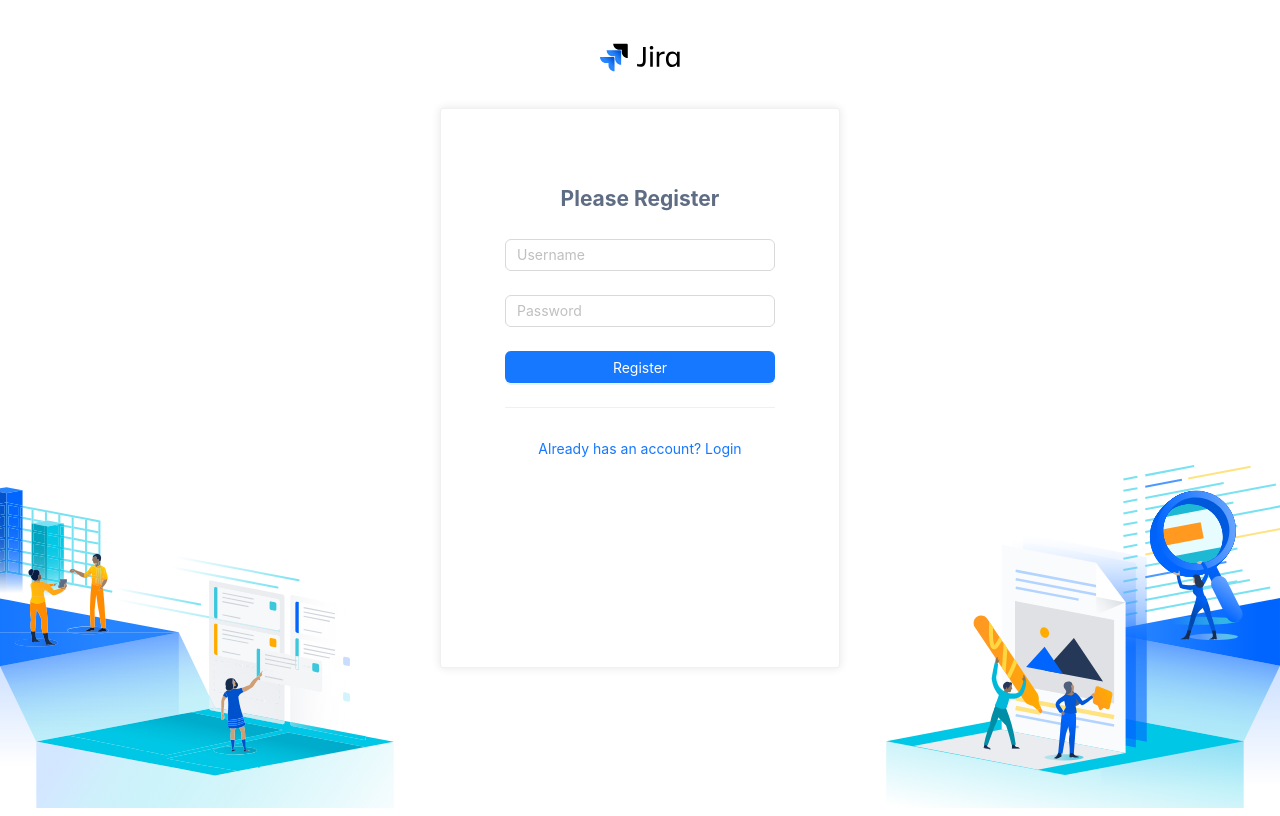
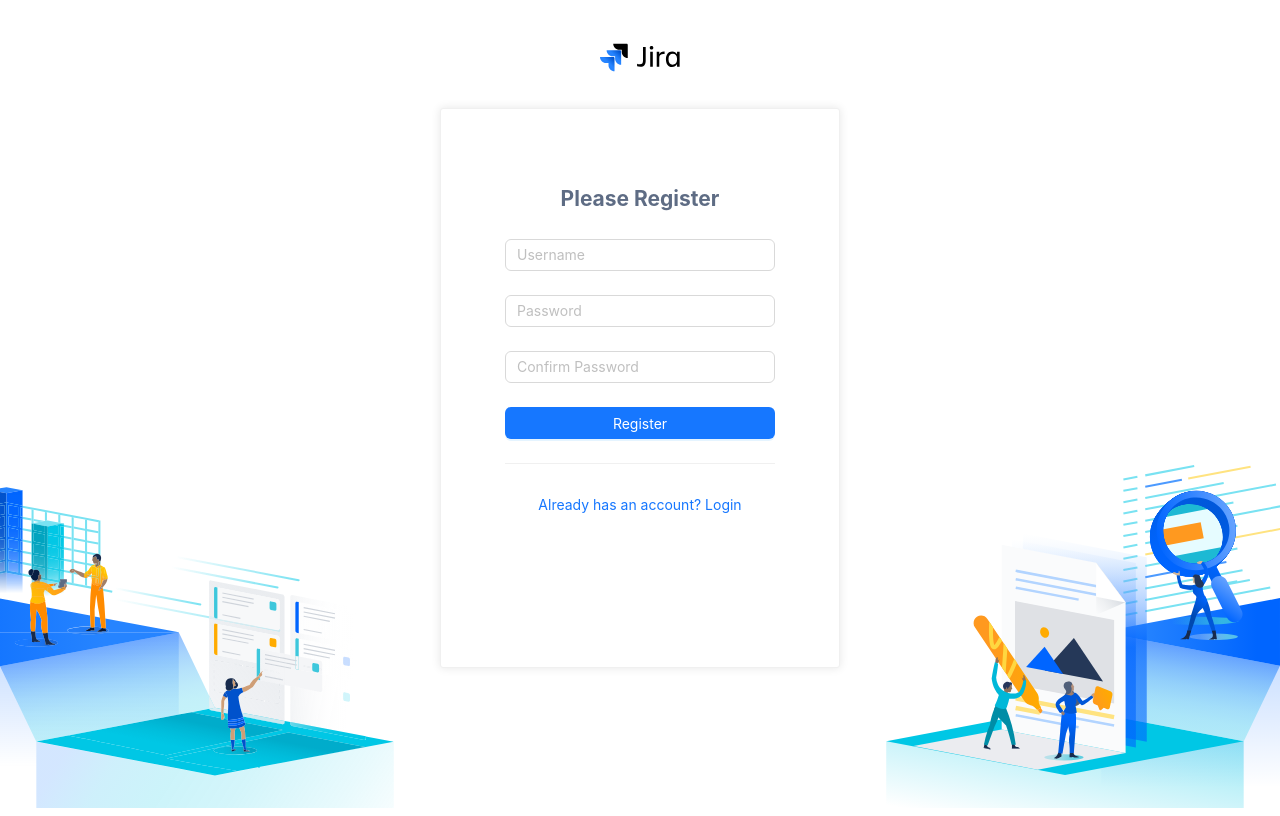
Before and after one commit to TLHSIEH0610/JIRA-Mock, a React (Create React App) app: page / in a window 1280 px wide. Both pictures are taken after a click on the button "Don't have an account? Register". Built offline with nearby package versions, Linux system fonts and the light colour scheme.

Commit message:
add login register error handling

```diff
--- a/src/auth-provider.ts
+++ b/src/auth-provider.ts
@@ -18,7 +18,7 @@ export const login = (data: { username: string; password: string }) =>
     body: JSON.stringify(data),
   }).then(async (response) => {
     if (response.ok) return handleUserResponse(await response.json());
-    else return Promise.reject(data);
+    else return Promise.reject(await response.json());
   });
 
 export const register = (data: { username: string; password: string }) =>
@@ -28,7 +28,7 @@ export const register = (data: { username: string; password: string }) =>
     body: JSON.stringify(data),
   }).then(async (response) => {
     if (response.ok) return handleUserResponse(await response.json());
-    else return Promise.reject(data);
+    else return Promise.reject(await response.json());
   });
 
 export const logout = async () => {
--- a/src/unauthenticated-app/index.tsx
+++ b/src/unauthenticated-app/index.tsx
@@ -1,7 +1,7 @@
 import { useState } from "react";
 import { RegisterScreen } from "unauthenticated-app/register";
 import { LoginScreen } from "unauthenticated-app/login";
-import { Button, Card, Divider } from "antd";
+import { Button, Card, Divider, Typography } from "antd";
 import styled from "@emotion/styled";
 import logo from "assets/logo.svg";
 import left from "assets/left.svg";
@@ -9,13 +9,22 @@ import right from "assets/right.svg";
 
 export const UnauthenticatedApp = () => {
   const [isRegister, setIsRegister] = useState(false);
+  const [error, setError] = useState<Error | null>(null);
+
   return (
     <Container>
       <Header />
       <Background />
       <ShadowCard>
         <Title>{isRegister ? "Please Register" : "Please Login"}</Title>
-        {isRegister ? <RegisterScreen /> : <LoginScreen />}
+        {error ? (
+          <Typography.Text type={"danger"}>{error.message}</Typography.Text>
+        ) : null}
+        {isRegister ? (
+          <RegisterScreen onError={setError} />
+        ) : (
+          <LoginScreen onError={setError} />
+        )}
         <Divider />
         <Button type="link" onClick={() => setIsRegister(!isRegister)}>
           {isRegister
--- a/src/unauthenticated-app/login.tsx
+++ b/src/unauthenticated-app/login.tsx
@@ -1,12 +1,25 @@
 import { useAuth } from "context/auth-context";
 import { Button, Form, Input } from "antd";
 import { LongButton } from "unauthenticated-app/index";
+import { useAsync } from "utils/useAsync";
 
-export const LoginScreen = () => {
+export const LoginScreen = ({
+  onError,
+}: {
+  onError: (error: Error) => void;
+}) => {
   const { login } = useAuth();
+  const { run, isLoading } = useAsync(undefined, { throwOnError: true });
 
-  const handleSubmit = (values: { username: string; password: string }) => {
-    login(values);
+  const handleSubmit = async (values: {
+    username: string;
+    password: string;
+  }) => {
+    try {
+      await run(login(values));
+    } catch (e) {
+      onError(e as Error);
+    }
   };
 
   return (
@@ -24,7 +37,7 @@ export const LoginScreen = () => {
         <Input placeholder={"Password"} type="password" id={"password"} />
       </Form.Item>
       <Form.Item>
-        <LongButton htmlType={"submit"} type={"primary"}>
+        <LongButton loading={isLoading} htmlType={"submit"} type={"primary"}>
           Login
         </LongButton>
       </Form.Item>
--- a/src/unauthenticated-app/register.tsx
+++ b/src/unauthenticated-app/register.tsx
@@ -1,12 +1,32 @@
 import { useAuth } from "context/auth-context";
 import { Form, Input } from "antd";
 import { LongButton } from "unauthenticated-app/index";
+import { useAsync } from "utils/useAsync";
 
-export const RegisterScreen = () => {
+export const RegisterScreen = ({
+  onError,
+}: {
+  onError: (error: Error) => void;
+}) => {
   const { register, user } = useAuth();
+  const { run, isLoading } = useAsync(undefined, { throwOnError: true });
 
-  const handleSubmit = (values: { username: string; password: string }) => {
-    register(values);
+  const handleSubmit = async ({
+    cpassword,
+    ...values
+  }: {
+    username: string;
+    password: string;
+    cpassword: string;
+  }) => {
+    if (cpassword !== values.password) {
+      return onError(new Error("Password not matching"));
+    }
+    try {
+      await run(register(values));
+    } catch (e) {
+      onError(e as Error);
+    }
   };
 
   return (
@@ -23,8 +43,18 @@ export const RegisterScreen = () => {
       >
         <Input placeholder={"Password"} type="password" id={"password"} />
       </Form.Item>
+      <Form.Item
+        name={"cpassword"}
+        rules={[{ required: true, message: "Please input password again" }]}
+      >
+        <Input
+          placeholder={"Confirm Password"}
+          type="password"
+          id={"cpassword"}
+        />
+      </Form.Item>
       <Form.Item>
-        <LongButton htmlType={"submit"} type={"primary"}>
+        <LongButton loading={isLoading} htmlType={"submit"} type={"primary"}>
           Register
         </LongButton>
       </Form.Item>
--- a/src/utils/useAsync.ts
+++ b/src/utils/useAsync.ts
@@ -12,7 +12,13 @@ const defaultInitialState: State<null> = {
   error: null,
 };
 
-export const useAsync = <D>(initialState?: State<D>) => {
+const defaultConfig = { throwOnError: false };
+
+export const useAsync = <D>(
+  initialState?: State<D>,
+  initialConfig?: typeof defaultConfig
+) => {
+  const config = { ...defaultConfig, ...initialConfig };
   const [state, setState] = useState({
     ...defaultInitialState,
     ...initialState,
@@ -38,7 +44,10 @@ export const useAsync = <D>(initialState?: State<D>) => {
     }
     setState({ ...state, stat: "loading" });
 
-    return promise.then(setData).catch(setError);
+    return promise.then(setData).catch((error) => {
+      setError(error);
+      if (config.throwOnError) return Promise.reject(error);
+    });
   };
 
   return {
```
